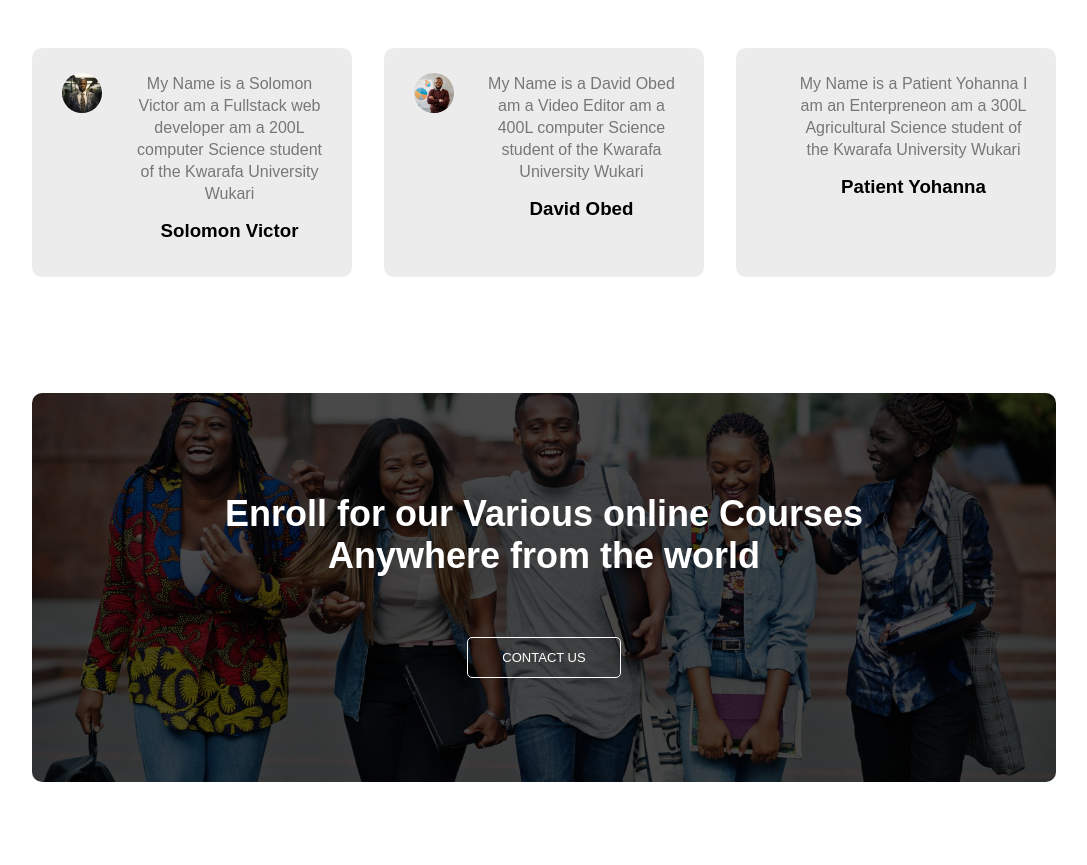
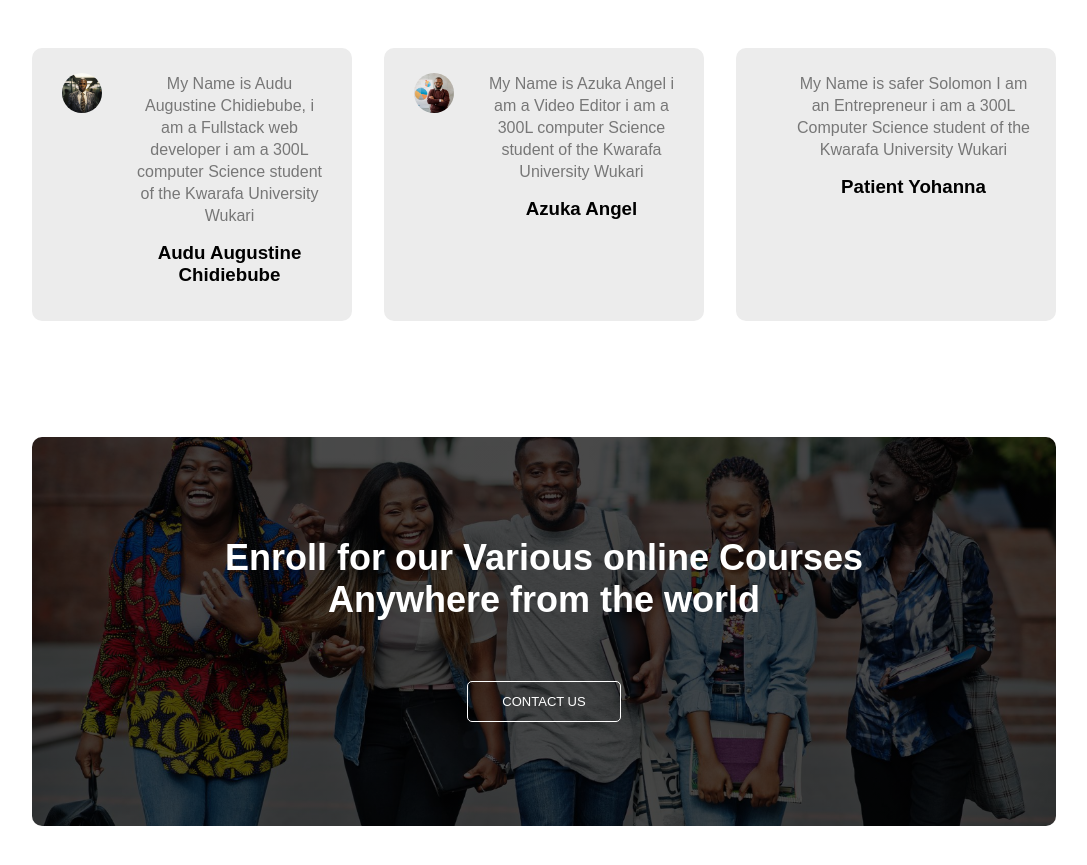
Before and after one commit to asaiah4812/kwarafa-university, a plain HTML site: page index.html in a window 1280 px wide. Shown: the part 2969-3834 px from the top of the page, without its empty margins (96-1183 px from the left). Drawn offline with Linux system fonts and the light colour scheme; a web font is replaced by a local one.

Commit message:
Update index.html

```diff
--- a/index.html
+++ b/index.html
@@ -150,20 +150,20 @@
                 <img src="static/images/img (3).jpg" alt="">
                 <div>
                     <p>
-                        My Name is a Solomon Victor am a Fullstack web developer am a
-                        200L computer Science student of the Kwarafa University Wukari
+                        My Name is Audu Augustine Chidiebube, i am a Fullstack web developer i am a
+                        300L computer Science student of the Kwarafa University Wukari
                     </p>
-                    <h3>Solomon Victor</h3>
+                    <h3>Audu Augustine Chidiebube</h3>
                 </div>
             </div>
             <div class="testimonial-col">
                 <img src="static/images/Nghainuh.jpg" alt="">
                 <div>
                     <p>
-                        My Name is a David Obed am a Video Editor am a
-                        400L computer Science student of the Kwarafa University Wukari
+                        My Name is Azuka Angel i am a Video Editor i am a
+                        300L computer Science student of the Kwarafa University Wukari
                     </p>
-                    <h3>David Obed </h3>
+                    <h3> Azuka Angel </h3>
                 </div>
             </div>
 
@@ -171,8 +171,8 @@
                 <img src="static/images/img (5).jpg" alt="">
                 <div class="text-title">
                     <p>
-                        My Name is a Patient Yohanna I am an Enterpreneon am a
-                        300L Agricultural Science student of the Kwarafa University Wukari
+                        My Name is safer Solomon  I am an Entrepreneur i am a
+                        300L Computer Science student of the Kwarafa University Wukari
                     </p>
                     <h3>Patient Yohanna</h3>
                 </div>
```
